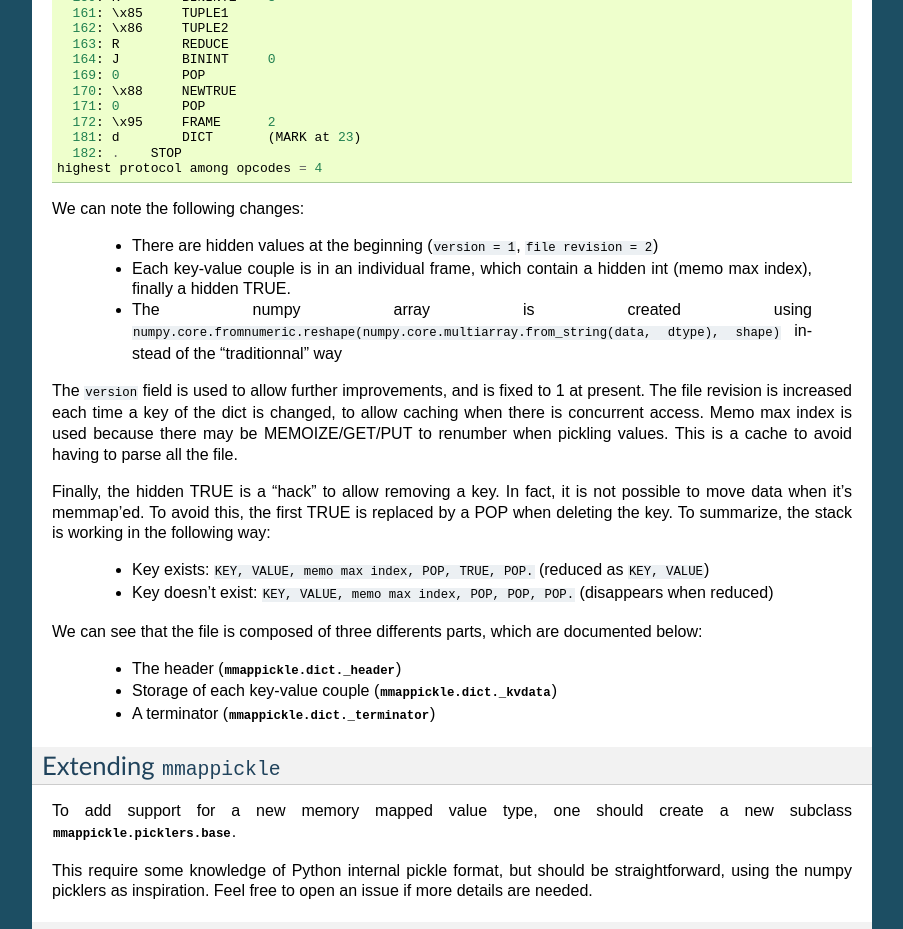
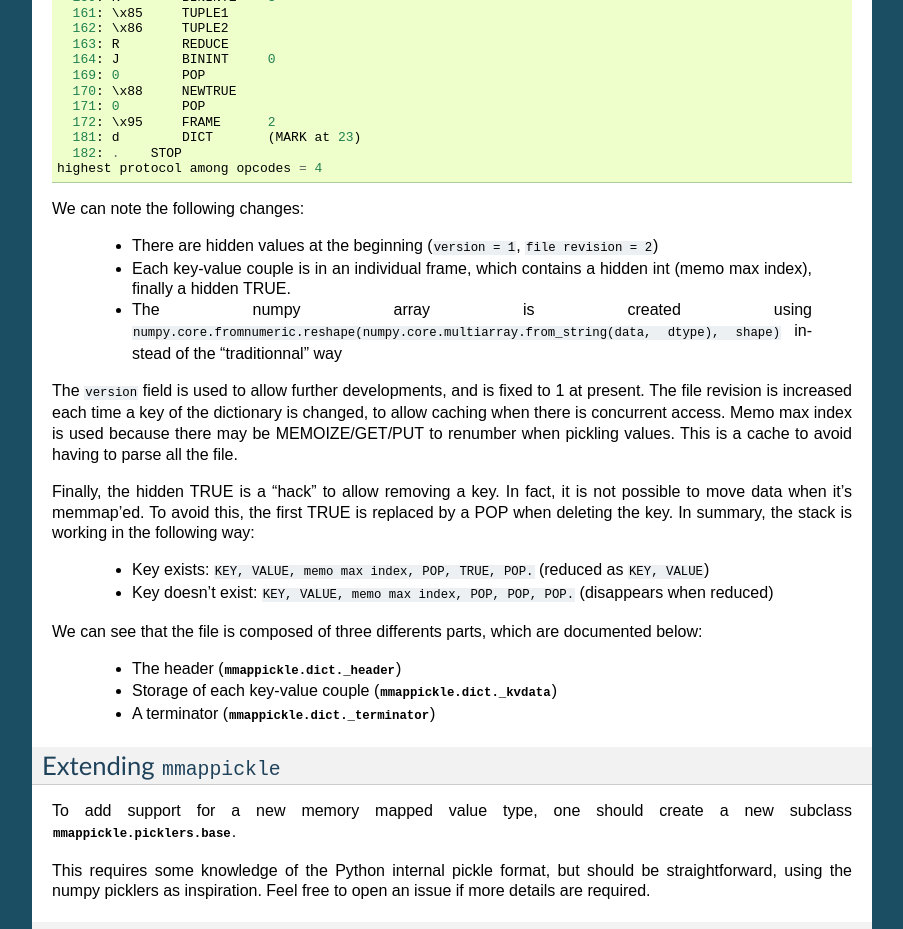
Before and after one commit to UniNE-CHYN/mmappickle, a Sphinx documentation site: the page built from doc/source/internals.rst, in a window 1280 px wide and 1400 px high, scrolled down 1953 px. Shown: the top 929 px of the window, without its empty margins (198-1101 px from the left). Built offline with Sphinx 7.4.7, drawn with Linux system fonts in a browser that asks for light colours; some of the changed text lies outside the part shown.

Commit message:
Documentation fixes

```diff
--- a/doc/source/internals.rst
+++ b/doc/source/internals.rst
@@ -3,9 +3,9 @@
 Internals
 =========
 
-:class:`mmapdict` files are :mod:`pickle` files, containing a dictionnary, but with a special format. The main idea is to have a file of predictable structure, to be able to compute the offsets for the memory maps. Moreover, there should be a way to disable a specific key, to either replace it or to delete it without changing the offset of the file.
+:class:`mmapdict` files are :mod:`pickle` files, containing a dictionary, but with a special format. The main idea is to have a file of predictable structure, to be able to compute the offsets for the memory maps. Moreover, a way to disable a specific key is required, either to replace it or to delete it without changing the offsets of the file.
 
-For example, for the following dictionnary:
+For example, for the following dictionary:
 
 ::
 
@@ -138,16 +138,16 @@
 We can note the following changes:
 
  *  There are hidden values at the beginning (``version = 1``, ``file revision = 2``)
- *  Each key-value couple is in an individual frame, which contain a hidden int (memo max index), finally a hidden TRUE.
+ *  Each key-value couple is in an individual frame, which contains a hidden int (memo max index), finally a hidden TRUE.
  *  The numpy array is created using ``numpy.core.fromnumeric.reshape(numpy.core.multiarray.from_string(data, dtype), shape)`` instead of the "traditionnal" way
 
-The ``version`` field is used to allow further improvements, and is fixed to 1 at present.
-The file revision is increased each time a key of the dict is changed, to allow caching when there is concurrent access.
+The ``version`` field is used to allow further developments, and is fixed to 1 at present.
+The file revision is increased each time a key of the dictionary is changed, to allow caching when there is concurrent access.
 Memo max index is used because there may be MEMOIZE/GET/PUT to renumber when pickling values. This is a cache to avoid having to parse all the file.
 
 Finally, the hidden TRUE is a "hack" to allow removing a key.
 In fact, it is not possible to move data when it's memmap'ed.
-To avoid this, the first TRUE is replaced by a POP when deleting the key. To summarize, the stack is working in the following way:
+To avoid this, the first TRUE is replaced by a POP when deleting the key. In summary, the stack is working in the following way:
 
 
  *  Key exists: ``KEY, VALUE, memo max index, POP, TRUE, POP.`` (reduced as ``KEY, VALUE``)
@@ -164,7 +164,7 @@
 
 To add support for a new memory mapped value type, one should create a new subclass :class:`mmappickle.picklers.base`.
 
-This require some knowledge of Python internal pickle format, but should be straightforward, using the numpy picklers as inspiration. Feel free to open an issue if more details are needed.
+This requires some knowledge of the Python internal pickle format, but should be straightforward, using the numpy picklers as inspiration. Feel free to open an issue if more details are required.
 
 Internal API Documentation
 **************************
```
Also changed, not shown: other parts of doc/source/internals.rst (+0 -2 lines), 3 other files.
